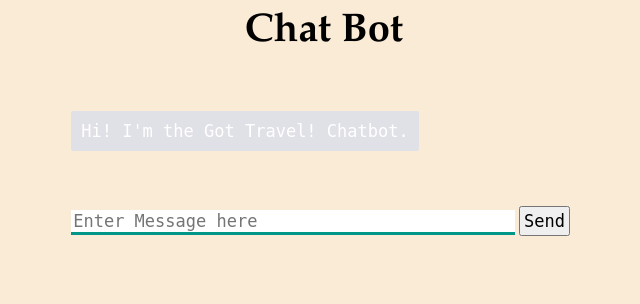
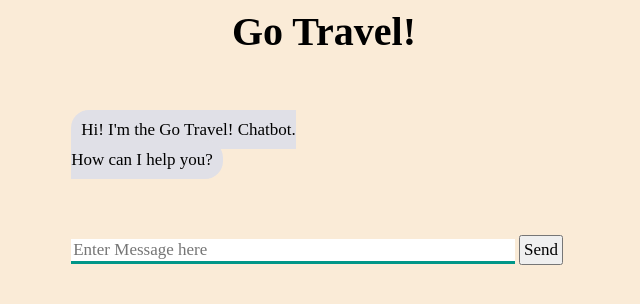
Before and after one commit to nick-condon/A2-Chatbot, a Flask app: page / in a window 1280 px wide. Shown: the top 304 px of the page, without its empty margins (316-956 px from the left). Run offline with Flask 3, Linux system fonts and the light colour scheme; parts of the project's set-up code (start-up, migrations or seed data) failed here and were passed over; some libraries are stand-ins or nearby versions.

Commit message:
Change CSS code to be more pleasant

```diff
--- a/static/css/style.css
+++ b/static/css/style.css
@@ -1,5 +1,5 @@
-body {
-    font-family: Garamond;
+* {
+    font-family: 'Times New Roman', Times, serif;
 }
 
 h1 {
@@ -25,6 +25,10 @@ h3 {
     background-color: E0E0E7;
 }
 
+table {
+    background-color: E0E0E7;
+}
+
 #userInput {
     margin-left: auto;
     margin-right: auto;
@@ -36,19 +40,16 @@ h3 {
     width: 87%;
     border: none;
     border-bottom: 3px solid #009688;
-    font-family: monospace;
     font-size: 17px;
 }
 
 #buttonInput {
     padding: 3px;
-    font-family: monospace;
     font-size: 17px;
 }
 
 .userText {
     color: white;
-    font-family: monospace;
     font-size: 17px;
     text-align: right;
     line-height: 30px;
@@ -57,12 +58,11 @@ h3 {
 .userText span {
     background-color: #009688;
     padding: 10px;
-    border-radius: 2px;
+    border-radius: 1.125rem 1.125rem 0 1.125rem;
 }
 
 .botText {
-    color: white;
-    font-family: monospace;
+    color: ##1e1e1e;
     font-size: 17px;
     text-align: left;
     line-height: 30px;
@@ -71,7 +71,7 @@ h3 {
 .botText span {
     background-color:rgb(224, 224, 231);
     padding: 10px;
-    border-radius: 2px;
+    border-radius: 1.125rem 1.125rem 1.125rem 0;
 }
 
 #tidbit {
--- a/templates/index.html
+++ b/templates/index.html
@@ -10,10 +10,10 @@
   </style>
   </head>
   <body>
-    <h1>Chat Bot</h1>
+    <h1>Go Travel!</h1>
     <div>
       <div id="chatbox">
-        <p class="botText"><span>Hi! I'm the Got Travel! Chatbot.</span></p>
+        <p class="botText"><span>Hi! I'm the Go Travel! Chatbot.<br>How can I help you?</span></p>
       </div>
       <div id="userInput">
         <input id="textInput" type="text" name="msg" placeholder="Enter Message here">
```
Also changed, not shown: db.sqlite3, tourism.db.
